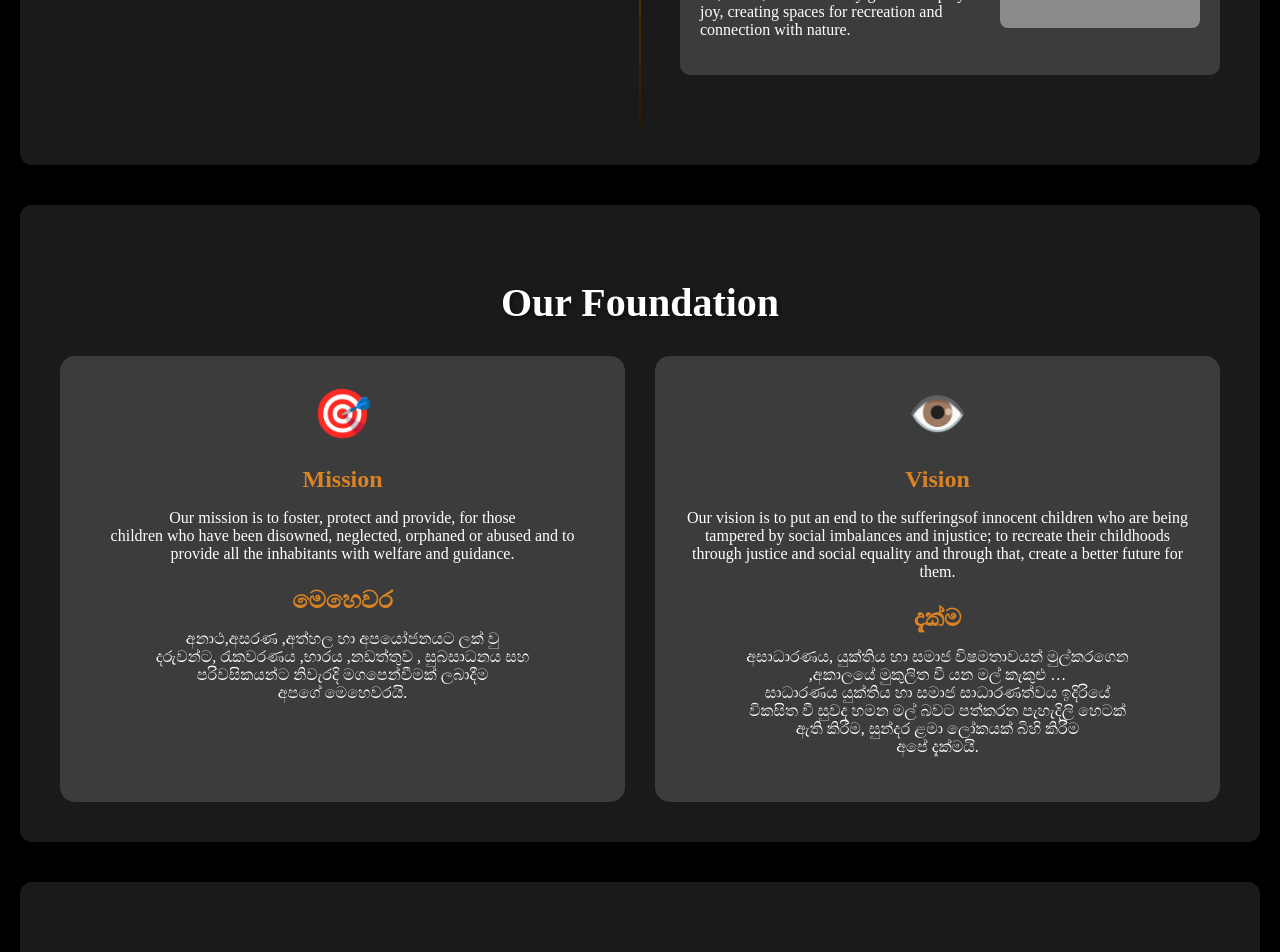
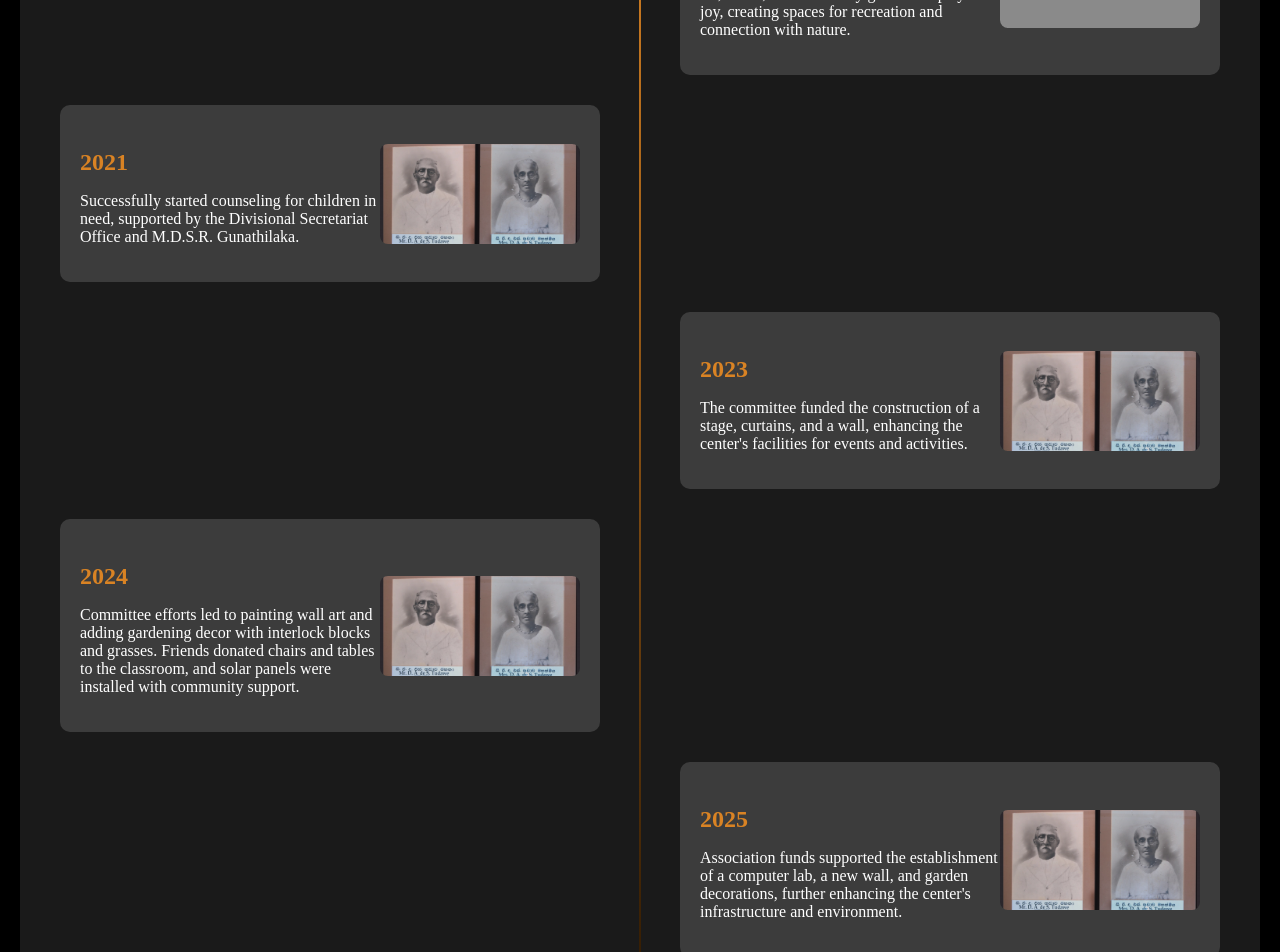
Before and after one commit to Dulan19/Thudawa_Website, a React (Create React App) app: page /Aboutus in a window 1280 px wide. Shown: the part 4440-5392 px from the top of the page. Built offline with nearby package versions, Linux system fonts and the light colour scheme; grey boxes are pictures that could not be loaded.

Commit message:
added more to the time line.

```diff
--- a/src/pages/Aboutus.jsx
+++ b/src/pages/Aboutus.jsx
@@ -4,7 +4,6 @@ import Footer from "../components/Footer/Footer.jsx"
 import "./Stylings/Aboutus.css"
 
 import React, { useState, useEffect } from "react";
-
 
 function Aboutus() {
   const images1997 = [
@@ -33,7 +32,6 @@ useEffect(() => {
         <h1 className="aboutus-heading">
           Our Journey Since 1995
           <h6>
-            {" "}
             Restoring childhoods, shaping futures — a home where compassion, education, and community
             <br />
             create hope for every child.
@@ -81,7 +79,6 @@ useEffect(() => {
                     <p>Due to the matron's dedication, the center's services grew, and more space was required as the
                       number of children increased.</p>
                   </div>
-
                   <div className="timeline-image-container timeline-image-1995"></div>
                 </div>
               </div>
@@ -135,6 +132,50 @@ useEffect(() => {
                     </p>
                   </div>
                   <div className="timeline-image-container timeline-image-2010"></div>
+                </div>
+              </div>
+              <div className="timeline-item">
+                <div className="timeline-content">
+                  <div className="timeline-text">
+                    <h3>2021</h3>
+                    <p>
+                      Successfully started counseling for children in need, supported by the Divisional Secretariat Office and M.D.S.R. Gunathilaka.
+                    </p>
+                  </div>
+                  <div className="timeline-image-container timeline-image-2021"></div>
+                </div>
+              </div>
+              <div className="timeline-item">
+                <div className="timeline-content">
+                  <div className="timeline-text">
+                    <h3>2023</h3>
+                    <p>
+                      The committee funded the construction of a stage, curtains, and a wall, enhancing the center's facilities for events and activities.
+                    </p>
+                  </div>
+                  <div className="timeline-image-container timeline-image-2023"></div>
+                </div>
+              </div>
+              <div className="timeline-item">
+                <div className="timeline-content">
+                  <div className="timeline-text">
+                    <h3>2024</h3>
+                    <p>
+                      Committee efforts led to painting wall art and adding gardening decor with interlock blocks and grasses. Friends donated chairs and tables to the classroom, and solar panels were installed with community support.
+                    </p>
+                  </div>
+                  <div className="timeline-image-container timeline-image-2024"></div>
+                </div>
+              </div>
+              <div className="timeline-item">
+                <div className="timeline-content">
+                  <div className="timeline-text">
+                    <h3>2025</h3>
+                    <p>
+                      Association funds supported the establishment of a computer lab, a new wall, and garden decorations, further enhancing the center's infrastructure and environment.
+                    </p>
+                  </div>
+                  <div className="timeline-image-container timeline-image-2025"></div>
                 </div>
               </div>
             </div>
--- a/src/pages/Stylings/Aboutus.css
+++ b/src/pages/Stylings/Aboutus.css
@@ -195,7 +195,6 @@
   border-radius: 8px;
   opacity: 0.8;
   margin-top: 0px;
-
 }
 
 .timeline-image-1994 {
@@ -221,6 +220,23 @@
 .timeline-image-2010 {
   background-image: url("../../assets/Wadduwa.jpg");
 }
+
+.timeline-image-2021 {
+  background-image: url("../../assets/thudawe family.jpg");
+}
+
+.timeline-image-2023 {
+  background-image: url("../../assets/thudawe family.jpg");
+}
+
+.timeline-image-2024 {
+  background-image: url("../../assets/thudawe family.jpg");
+}
+
+.timeline-image-2025 {
+  background-image: url("../../assets/thudawe family.jpg");
+}
+
 .facility-img-container {
   flex-shrink: 0;
   width: 280px;
@@ -230,11 +246,7 @@
   border-radius: 8px;
   opacity: 0.8;
   margin-top: 0px;
-
-
 }
-
-
 
 .timeline-image {
   transition: opacity 0.5s ease-in-out;
@@ -247,7 +259,6 @@
   opacity: 0.8;
   margin-top: 0px;
 }
-
 
 .facility-img-1 {
   background-image: url("../../assets/thudawe family.jpg");
@@ -275,8 +286,8 @@
   opacity: 0.8;
   margin-top: 0px;
   margin-left: 8px;
+}
 
-}
 .day-img-1 {
   background-image: url("../../assets/thudawe family.jpg");
 }
@@ -408,12 +419,10 @@
   border-radius: 15px;
   text-align: center;
   transition: transform 0.3s ease;
-
   display: flex;
   flex-direction: column;
-  align-items: center; /* Horizontally center all children */
+  align-items: center;
 }
-
 
 .facility-card:hover {
   transform: translateY(-5px);
```
Lines whose indentation alone changed are shown as unchanged.
